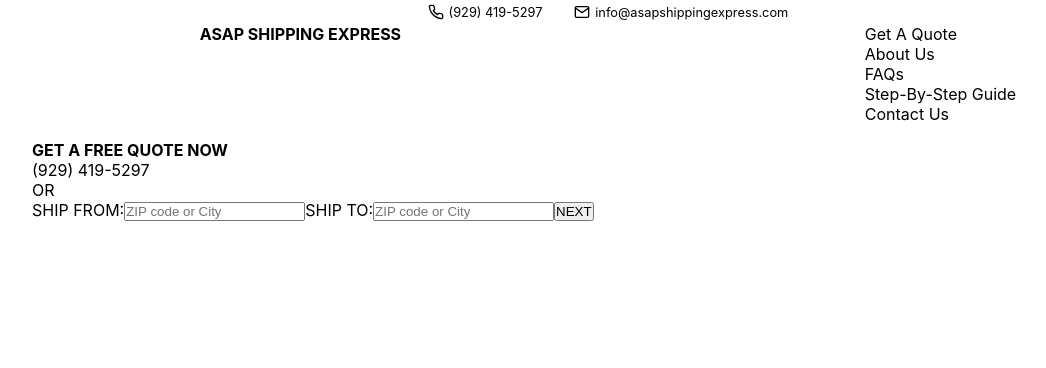
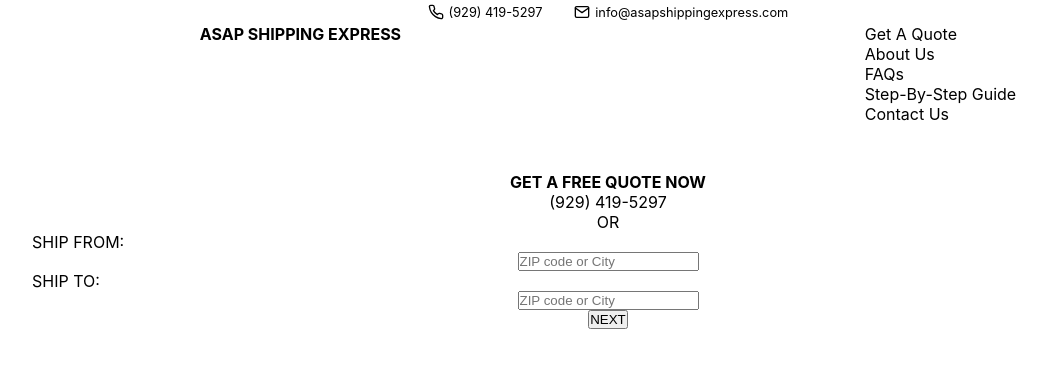
Before and after one commit to Vali-Ruziboev/ASAP-Shipping-Express, a React (Create React App) app: page / in a window 1280 px wide. Shown: the top 368 px of the page, without its empty margins (32-1078 px from the left). Built offline with nearby package versions, Linux system fonts and the light colour scheme.

Commit message:
slight fix

```diff
--- a/src/App.css
+++ b/src/App.css
@@ -33,12 +33,18 @@ header{
   font-size: 1em;
 }
 .quote-form{
-  margin:1rem auto;
+  margin:3rem auto;
   justify-content: center;
-  width:90%
+  width:90%;
+  display: flex;
+  flex-direction: column;
+  align-items: center;
 }
 .quote-form h1{
   font-size: 1em;
+}
+.quote-form label{
+  align-self: flex-start;
 }
 .popup-wrapper{
   display: flex;
```
